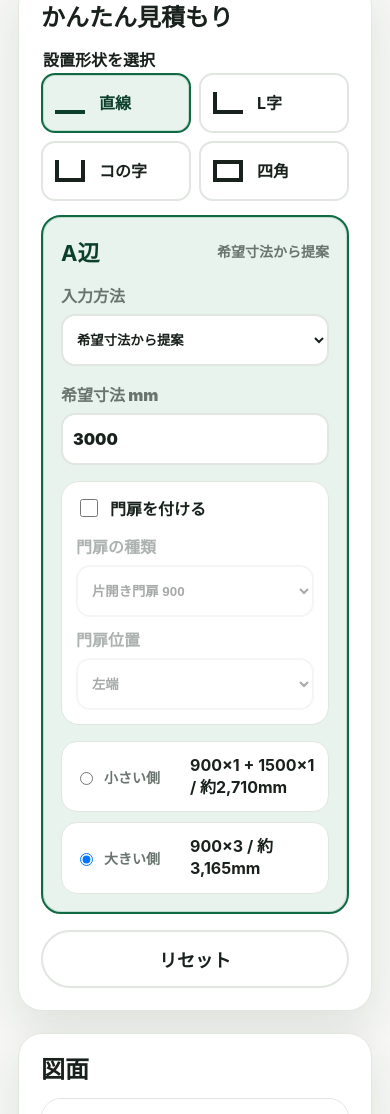
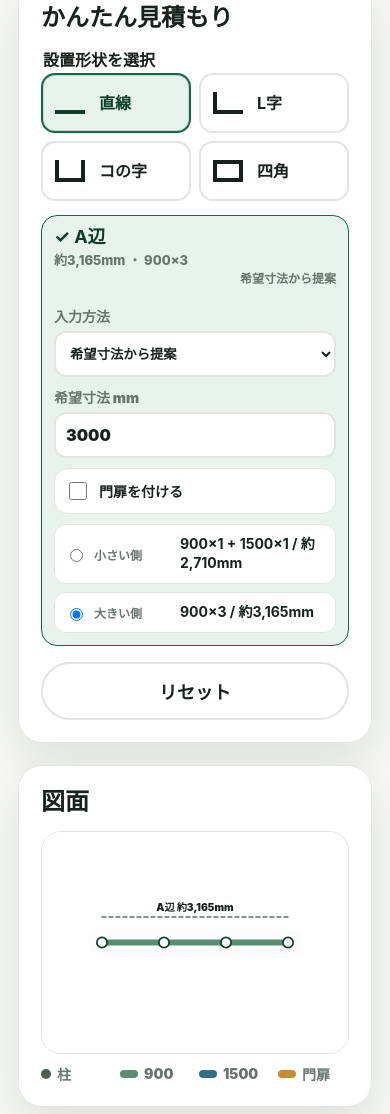
Before and after one commit to xinjiaantian83-prog/american-fence-estimate-tool, a plain HTML site: page index.html in a window 390 px wide. Shown: the part 765-1879 px from the top of the page. Drawn offline with Linux system fonts and the light colour scheme.

Commit message:
Accordion segment inputs on mobile

```diff
--- a/script.js
+++ b/script.js
@@ -371,16 +371,17 @@ function renderGateControls(segment, panelCount) {
         <input type="checkbox" data-segment="${segment.id}" data-field="gateEnabled"${segment.gateEnabled ? " checked" : ""}>
         <span>門扉を付ける</span>
       </label>
-      <div class="gate-grid${segment.gateEnabled ? "" : " is-disabled"}">
+      ${segment.gateEnabled ? `
+      <div class="gate-grid">
         <label class="field-row">
           <span>門扉の種類</span>
-          <select data-segment="${segment.id}" data-field="gateSku"${segment.gateEnabled ? "" : " disabled"}>
+          <select data-segment="${segment.id}" data-field="gateSku">
             <option value="standard900"${segment.gateSku === "standard900" ? " selected" : ""}>片開き門扉 900</option>
           </select>
         </label>
         <label class="field-row">
           <span>門扉位置</span>
-          <select data-segment="${segment.id}" data-field="gatePositionPreset"${segment.gateEnabled ? "" : " disabled"}>
+          <select data-segment="${segment.id}" data-field="gatePositionPreset">
             <option value="left"${segment.gatePositionPreset === "left" ? " selected" : ""}>左端</option>
             <option value="center"${segment.gatePositionPreset === "center" ? " selected" : ""}>中央付近</option>
             <option value="right"${segment.gatePositionPreset === "right" ? " selected" : ""}>右端</option>
@@ -389,27 +390,40 @@ function renderGateControls(segment, panelCount) {
         </label>
         <label class="field-row gate-custom-position${customClass}">
           <span>区画番号 0〜${maxPosition}</span>
-          <input type="number" inputmode="numeric" min="0" step="1" value="${segment.gatePosition}" data-segment="${segment.id}" data-field="gatePosition"${segment.gateEnabled ? "" : " disabled"}>
+          <input type="number" inputmode="numeric" min="0" step="1" value="${segment.gatePosition}" data-segment="${segment.id}" data-field="gatePosition">
         </label>
       </div>
+      ` : ""}
     </div>
   `;
 }
 
-function renderSegmentInputs() {
+function formatSegmentSummary(segment) {
+  if (!segment || segment.actualMm <= 0) return "未入力";
+  const parts = segment.panels.map((panel) => `${panel.sku === "ST2-OAMF09" ? "900" : "1500"}×${panel.qty}`);
+  if (segment.gates.length) parts.push(`門扉×${segment.gates.length}`);
+  return `約${segment.actualMm.toLocaleString("ja-JP")}mm${parts.length ? ` ・ ${parts.join(" + ")}` : ""}`;
+}
+
+function renderSegmentInputs(layout) {
   elements.segmentInputs.innerHTML = state.segments.map((segment) => {
+    const estimatedSegment = layout.segments.find((item) => item.id === segment.id);
     const small = getProposal(segment, "small");
     const large = getProposal(segment, "large");
     const selectedProposal = segment.adoptedProposal === "small" ? small : large;
     const proposalPanelCount = selectedProposal ? selectedProposal.panelCount : 0;
     const manualPanelCount = getManualPanelCount(segment);
     const active = segment.id === state.selectedSegmentId ? " is-selected" : "";
+    const open = segment.id === state.selectedSegmentId;
+    const complete = estimatedSegment && estimatedSegment.actualMm > 0;
     return `
-      <article class="segment-input-card${active}" data-segment-card="${segment.id}">
-        <div class="segment-input-head">
-          <h3>${segment.id}辺</h3>
+      <article class="segment-input-card${active}${open ? " is-open" : ""}" data-segment-card="${segment.id}">
+        <button class="segment-input-head" type="button" aria-expanded="${open}" aria-controls="segment-panel-${segment.id}">
+          <h3>${complete ? "✓ " : ""}${segment.id}辺</h3>
+          <small>${formatSegmentSummary(estimatedSegment)}</small>
           <span>${segment.mode === "auto" ? "希望寸法から提案" : "パネル枚数を指定"}</span>
-        </div>
+        </button>
+        <div id="segment-panel-${segment.id}" class="segment-input-body"${open ? "" : " hidden"}>
         <label class="field-row">
           <span>入力方法</span>
           <select data-segment="${segment.id}" data-field="mode">
@@ -436,11 +450,6 @@ function renderSegmentInputs() {
             </label>
           </div>
         ` : `
-          <label class="field-row">
-            <span>希望寸法 mm</span>
-            <input type="number" inputmode="numeric" min="1" step="1" value="${segment.targetMm}" data-segment="${segment.id}" data-field="targetMm">
-          </label>
-          ${renderGateControls(segment, manualPanelCount)}
           <div class="manual-grid">
             <label class="field-row">
               <span>900パネル 数量</span>
@@ -451,7 +460,9 @@ function renderSegmentInputs() {
               <input type="number" inputmode="numeric" min="0" step="1" value="${getPanelQty(segment, "ST2-OAMF15")}" data-segment="${segment.id}" data-field="panel1500">
             </label>
           </div>
+          ${renderGateControls(segment, manualPanelCount)}
         `}
+        </div>
       </article>
     `;
   }).join("");
@@ -964,7 +975,7 @@ function render() {
   const price = calculatePrice(layout);
 
   syncShapeButtons();
-  renderSegmentInputs();
+  renderSegmentInputs(layout);
   renderDrawing(layout);
   renderSelectedSegmentDetail(layout);
   renderParts(layout);
--- a/style.css
+++ b/style.css
@@ -400,42 +400,75 @@ h2 {
 .quantity-list,
 .segment-inputs {
   display: grid;
-  gap: 14px;
+  gap: 8px;
 }
 
 .segment-input-card {
   display: grid;
-  gap: 16px;
+  gap: 10px;
   min-width: 0;
-  border: 2px solid transparent;
-  border-radius: 20px;
+  border: 1px solid var(--line);
+  border-radius: 16px;
   background: var(--surface-soft);
-  padding: 18px;
+  padding: 0;
+  overflow: hidden;
 }
 
 .segment-input-card.is-selected {
   border-color: var(--accent);
   background: var(--accent-soft);
-  box-shadow: inset 0 0 0 1px rgba(22, 122, 74, 0.2);
+  box-shadow: none;
 }
 
 .segment-input-head {
-  display: flex;
+  display: grid;
+  grid-template-columns: auto minmax(0, 1fr);
   align-items: center;
-  justify-content: space-between;
-  gap: 10px;
+  gap: 4px 10px;
+  width: 100%;
+  min-height: 56px;
+  border: 0;
+  background: transparent;
+  color: var(--text);
+  padding: 10px 12px;
+  text-align: left;
 }
 
 .segment-input-head h3 {
   margin: 0;
   color: var(--accent-dark);
-  font-size: 22px;
+  font-size: 18px;
+  line-height: 1.2;
 }
 
 .segment-input-head span {
+  grid-column: 2;
+  justify-self: end;
   color: var(--muted);
-  font-size: 14px;
+  font-size: 12px;
   font-weight: 900;
+  line-height: 1.2;
+}
+
+.segment-input-head small {
+  grid-column: 1 / -1;
+  color: var(--muted);
+  font-size: 13px;
+  font-weight: 800;
+  line-height: 1.25;
+  overflow: hidden;
+  text-overflow: ellipsis;
+  white-space: nowrap;
+}
+
+.segment-input-body {
+  display: grid;
+  gap: 10px;
+  padding: 0 12px 12px;
+}
+
+.segment-input-body[hidden] {
+  display: none;
 }
 
 .quantity-row {
@@ -521,13 +554,13 @@ h2 {
 
 .field-row {
   display: grid;
-  gap: 7px;
+  gap: 5px;
   min-width: 0;
 }
 
 .field-row span {
   color: var(--muted);
-  font-size: 16px;
+  font-size: 14px;
   font-weight: 900;
 }
 
@@ -535,9 +568,9 @@ h2 {
 .field-row select {
   width: 100%;
   min-width: 0;
-  min-height: 52px;
+  min-height: 46px;
   border: 2px solid var(--line);
-  border-radius: 14px;
+  border-radius: 12px;
   background: #ffffff;
   color: var(--text);
   padding: 8px 10px;
@@ -548,16 +581,16 @@ h2 {
 .manual-grid,
 .gate-grid {
   display: grid;
-  gap: 10px;
+  gap: 8px;
 }
 
 .gate-controls {
   display: grid;
-  gap: 14px;
+  gap: 8px;
   border: 1px solid var(--line);
-  border-radius: 18px;
+  border-radius: 14px;
   background: #ffffff;
-  padding: 14px;
+  padding: 10px;
 }
 
 .toggle-row {
@@ -565,7 +598,7 @@ h2 {
   align-items: center;
   gap: 9px;
   color: var(--text);
-  font-size: 16px;
+  font-size: 14px;
   font-weight: 900;
 }
 
@@ -573,10 +606,6 @@ h2 {
   width: 18px;
   height: 18px;
   accent-color: var(--accent);
-}
-
-.gate-grid.is-disabled {
-  opacity: 0.55;
 }
 
 .gate-custom-position.is-hidden {
@@ -589,19 +618,19 @@ h2 {
   align-items: center;
   gap: 8px;
   border: 1px solid var(--line);
-  border-radius: 16px;
+  border-radius: 12px;
   background: #ffffff;
-  padding: 13px;
+  padding: 10px;
 }
 
 .proposal-option span {
   color: var(--muted);
-  font-size: 14px;
+  font-size: 12px;
   font-weight: 900;
 }
 
 .proposal-option strong {
-  font-size: 16px;
+  font-size: 14px;
   line-height: 1.35;
   overflow-wrap: anywhere;
 }
```
